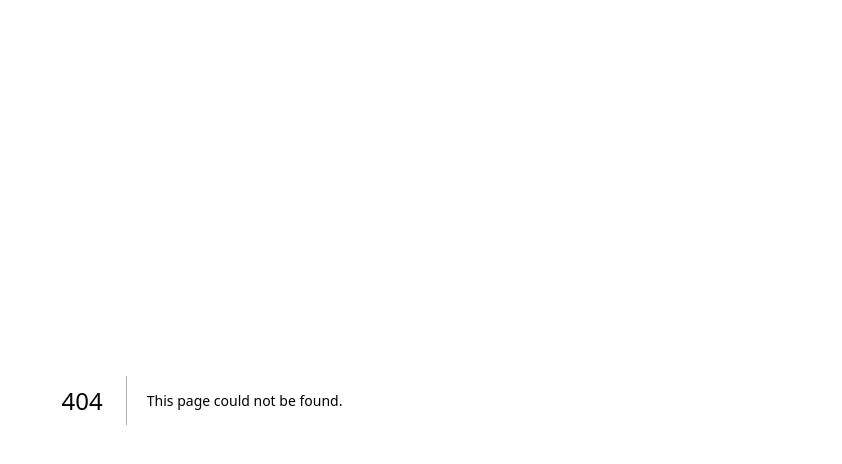
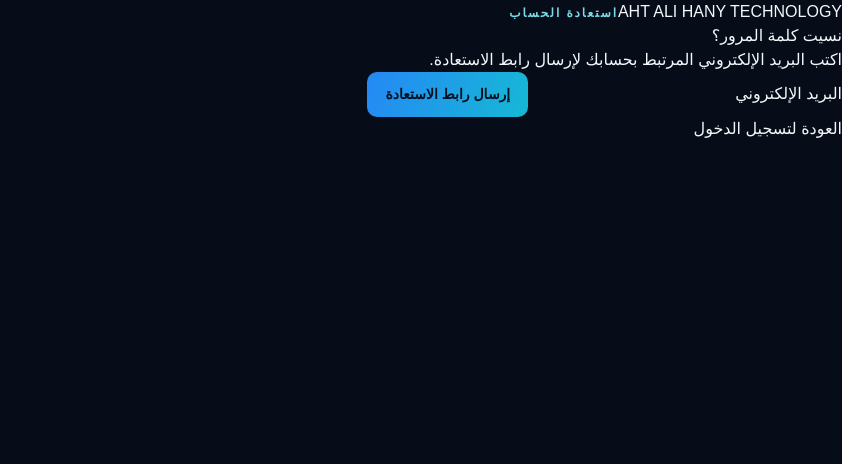
Before and after one commit to secretzoneoffical-collab/ahttechnology-website, a Next.js app: page /forgot-password in a window 1280 px wide. Before the commit this address had no page. Shown: the top 464 px of the page, without its empty margins (438-1280 px from the left). Built offline with nearby package versions, Linux system fonts and the light colour scheme.

Commit message:
Add password recovery page

```diff
--- /dev/null
+++ b/app/forgot-password/page.tsx
@@ -0,0 +1,50 @@
+"use client";
+
+import { FormEvent, useState } from "react";
+import Link from "next/link";
+import { createClient } from "@/lib/supabase/client";
+
+export default function ForgotPasswordPage() {
+  const [email, setEmail] = useState("");
+  const [message, setMessage] = useState("");
+  const [error, setError] = useState("");
+  const [loading, setLoading] = useState(false);
+
+  async function handleSubmit(event: FormEvent<HTMLFormElement>) {
+    event.preventDefault();
+    setMessage("");
+    setError("");
+    setLoading(true);
+
+    const supabase = createClient();
+    const { error: resetError } = await supabase.auth.resetPasswordForEmail(email.trim(), {
+      redirectTo: `${window.location.origin}/auth/callback?next=/update-password`
+    });
+
+    setLoading(false);
+    if (resetError) {
+      setError("تعذر إرسال رابط الاستعادة. حاول مرة أخرى لاحقًا.");
+      return;
+    }
+    setMessage("لو البريد مسجل عندنا، هيوصلك رابط استعادة كلمة المرور.");
+  }
+
+  return (
+    <main className="auth-page" dir="rtl">
+      <section className="auth-card">
+        <Link className="auth-brand" href="/">AHT <span>ALI HANY TECHNOLOGY</span></Link>
+        <span className="eyebrow">استعادة الحساب</span>
+        <h1>نسيت كلمة المرور؟</h1>
+        <p className="auth-muted">اكتب البريد الإلكتروني المرتبط بحسابك لإرسال رابط الاستعادة.</p>
+        <form className="auth-form" onSubmit={handleSubmit}>
+          <label htmlFor="email">البريد الإلكتروني</label>
+          <input id="email" type="email" autoComplete="email" required value={email} onChange={(event) => setEmail(event.target.value)} />
+          {error && <p className="auth-error" role="alert">{error}</p>}
+          {message && <p className="auth-success" role="status">{message}</p>}
+          <button className="button-primary auth-submit" type="submit" disabled={loading}>{loading ? "جارٍ الإرسال..." : "إرسال رابط الاستعادة"}</button>
+        </form>
+        <Link className="auth-back" href="/login">العودة لتسجيل الدخول</Link>
+      </section>
+    </main>
+  );
+}
```
